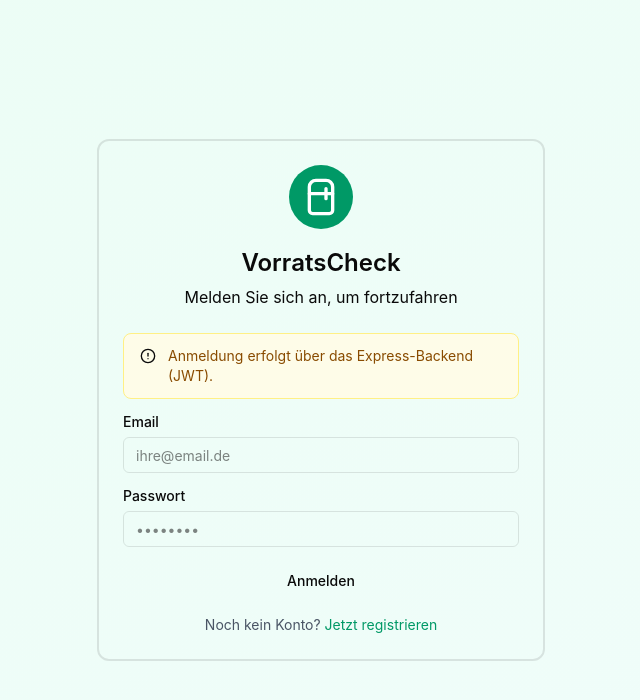
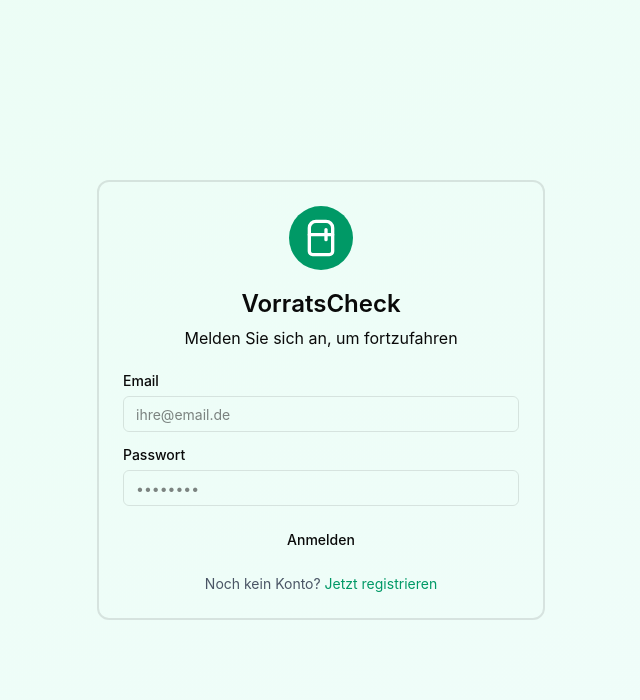
Before and after one commit to mthoericht/VorratsCheck, a React (Vite) app: page /login in a window 1280 px wide. Shown: the top 700 px of the page, without its empty margins (319-959 px from the left). Built offline with nearby package versions, Linux system fonts and the light colour scheme; no server answers.

Commit message:
fix login and db-studio

```diff
--- a/package.json
+++ b/package.json
@@ -11,7 +11,7 @@
     "start": "concurrently -n server,dev -c blue,green \"npm run server\" \"npm run dev\"",
     "db:generate": "prisma generate",
     "db:push": "node scripts/db-push.js",
-    "db:studio": "prisma studio",
+    "db:studio": "node scripts/db-studio.js",
     "db:seed-deals": "tsx scripts/seed-deals.ts",
     "db:seed-categories": "tsx scripts/seed-categories.ts",
     "db:seed-recipes": "tsx scripts/seed-recipes.ts",
--- /dev/null
+++ b/scripts/db-studio.js
@@ -0,0 +1,20 @@
+/**
+ * Runs Prisma Studio with DATABASE_URL set to the data/ directory
+ * (project-root/data/dev.db) so Studio always opens the same DB file.
+ */
+import 'dotenv/config';
+import path from 'path';
+import { spawn } from 'child_process';
+
+const dbPath = path.resolve(process.cwd(), 'data', 'dev.db');
+const url = `file:${dbPath}`;
+
+const child = spawn('npx', ['prisma', 'studio'], {
+  stdio: 'inherit',
+  env: { ...process.env, DATABASE_URL: url },
+});
+
+child.on('exit', (code) =>
+{
+  process.exit(code ?? 0);
+});
--- a/src/app/lib/api/client.ts
+++ b/src/app/lib/api/client.ts
@@ -6,10 +6,16 @@ const API_BASE = import.meta.env.VITE_API_URL ?? '';
 // Token provider registered by authStore – single source of truth for the JWT token.
 // Falls back to localStorage for environments without the store (e.g. integration tests).
 let tokenProvider: (() => string | null) | null = null;
+let unauthorizedHandler: (() => void) | null = null;
 
 export function registerTokenProvider(provider: () => string | null)
 {
   tokenProvider = provider;
+}
+
+export function registerUnauthorizedHandler(handler: () => void)
+{
+  unauthorizedHandler = handler;
 }
 
 export function getAuthHeader(): Record<string, string>
@@ -59,6 +65,7 @@ export async function api<T>(path: string, options: RequestInit = {}): Promise<T
 
   if (!res.ok)
   {
+    if (res.status === 401) unauthorizedHandler?.();
     throw new ApiError(translateError(data), res.status, data);
   }
 
--- a/src/app/lib/i18n/de.ts
+++ b/src/app/lib/i18n/de.ts
@@ -37,7 +37,6 @@ export const de = {
   },
   auth: {
     loginSubtitle: 'Melden Sie sich an, um fortzufahren',
-    loginInfo: 'Anmeldung erfolgt über das Express-Backend (JWT).',
     loginFailed: 'Login fehlgeschlagen',
     email: 'Email',
     emailPlaceholder: 'ihre@email.de',
--- a/src/app/lib/i18n/en.ts
+++ b/src/app/lib/i18n/en.ts
@@ -37,7 +37,6 @@ export const en = {
   },
   auth: {
     loginSubtitle: 'Sign in to continue',
-    loginInfo: 'Authentication via Express backend (JWT).',
     loginFailed: 'Login failed',
     email: 'Email',
     emailPlaceholder: 'your@email.com',
--- a/src/app/pages/Login.tsx
+++ b/src/app/pages/Login.tsx
@@ -53,13 +53,6 @@ export function Login()
             <CardDescription>{t('auth.loginSubtitle')}</CardDescription>
           </CardHeader>
           <CardContent>
-            <Alert className="mb-4 bg-yellow-50 border-yellow-200">
-              <AlertCircle className="h-4 w-4 text-yellow-600" />
-              <AlertDescription className="text-yellow-800 text-sm">
-                {t('auth.loginInfo')}
-              </AlertDescription>
-            </Alert>
-
             <form onSubmit={handleSubmit} className="space-y-4">
               {error && (
                 <Alert variant="destructive">
--- a/src/app/stores/authStore.ts
+++ b/src/app/stores/authStore.ts
@@ -1,7 +1,7 @@
 import { create } from 'zustand';
 import { persist } from 'zustand/middleware';
 import { login as apiLogin, signup as apiSignup } from '../lib/api';
-import { registerTokenProvider } from '../lib/api/client';
+import { registerTokenProvider, registerUnauthorizedHandler } from '../lib/api/client';
 
 export interface User {
   id: string;
@@ -75,3 +75,7 @@ export const useAuthStore = create<AuthState>()(
 
 // Register authStore as the single source of truth for the API client token
 registerTokenProvider(() => useAuthStore.getState().token);
+registerUnauthorizedHandler(() =>
+{
+  useAuthStore.getState().logout();
+});
```
